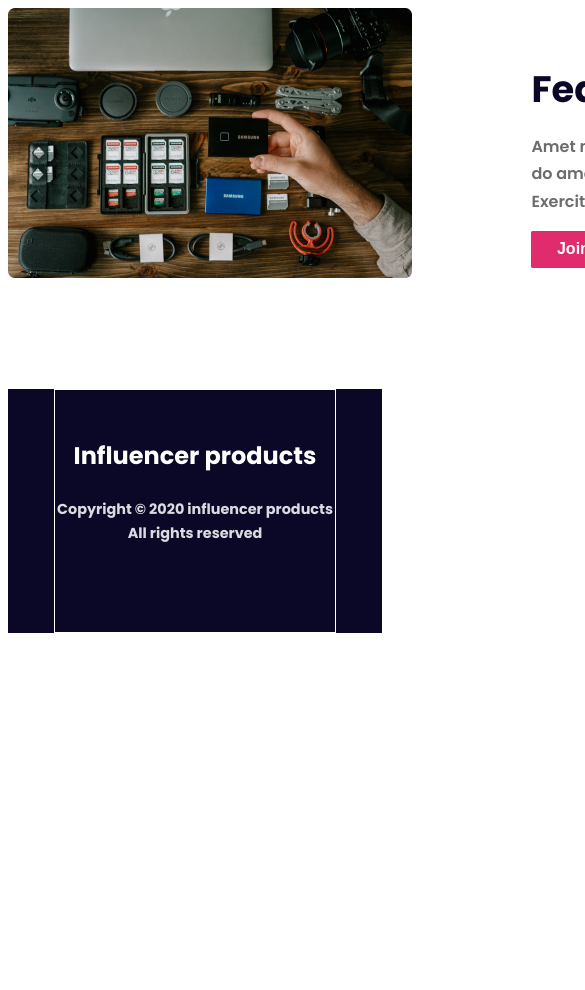
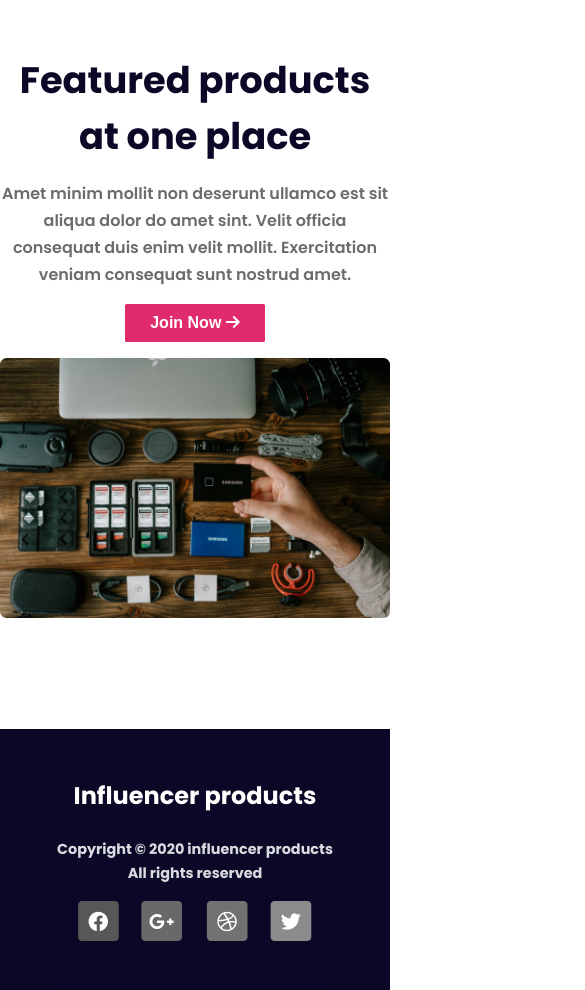
Before and after one commit to mdsabbir112/B11-influencer-gear, a plain HTML site: page index.html in a window 390 px wide. Shown: the part 6460-7450 px from the top of the page, 585 px wide, since content can reach past the window. Before the commit the page ends 7101 px from the top, so only its background shows below. Drawn offline with Linux system fonts and the light colour scheme.

Commit message:
added the mobile responsive section

```diff
--- a/Styles/Blog.css
+++ b/Styles/Blog.css
@@ -11,6 +11,7 @@
 /* Body style */
 .body-color{
     background-color: #FFFFFF;
+    margin: 0;
 }
 
 /* Header section */
@@ -201,7 +202,7 @@ hr{
 
 /* Feature section */
 .feature{
-    width: 1150px;
+    max-width: 1150px;
     margin: 0 auto;
     margin-bottom: 6.5rem;
     /* border: 1px solid red; */
@@ -212,11 +213,13 @@ hr{
     justify-content: space-between;
 
 }
-.feature-img{
+.feature-img img{
     width: 100%;
     /* height: 100%; */
 }
-.feature-content{}
+.feature-content{
+    /* width: 100%; */
+}
 .feature-title{
     font-size: 2.3rem;
     font-weight: 700;
@@ -235,6 +238,7 @@ hr{
 }
 .feature-content button{
     border-radius: 0.1rem;
+
 }
 
 /* Footer Section */
@@ -245,7 +249,7 @@ hr{
 .footer-content{
     max-width: 280px;
     margin: 0 auto;
-    border: 1px solid white;
+    border: 1px solid rgba(15,15,15,0.1);
 }
 .footer-container{
     margin-bottom: 3rem;
@@ -259,12 +263,18 @@ hr{
 
 }
 .footer-des{
-        font-size: 0.9rem;
+    font-size: 0.9rem;
     font-weight: 700;
     line-height: 1.5rem;
     color: #d9dbe1;
 }
-.footer-image{}
+.footer-image{
+    /* width: 80%; */
+    display: flex;
+    justify-content: space-evenly;
+    filter: grayscale(100%);
+    margin-top: 1rem;
+}
 .footer-image img{}
 
 
@@ -292,5 +302,19 @@ hr{
         margin: 0 auto;
 
     }
+    /* feature responsive */
+    .main-feature{
+        flex-direction: column-reverse;
+        align-items: center;
+        gap: 1rem;
+    }
+    .feature-content{
+        width: 100%;
+        /* margin: 0 auto; */
+        text-align: center;
+    }
+    .feature-des{
+        width: 100%;
+    }
 
 }
--- a/index.html
+++ b/index.html
@@ -267,10 +267,10 @@ Buyers protection possible!</p>
                 </p>
             </div>
             <div class="footer-image">
-                <img src="" alt="">
-                <img src="" alt="">
-                <img src="" alt="">
-                <img src="" alt="">
+                <img src="./logos/fb.png" alt="facebook">
+                <img src="./logos/google+.png" alt="google">
+                <img src="./logos/dribble.png" alt="dribble">
+                <img src="./logos/twitter.png" alt="tweeter">
             </div>
           </div>
         </div>
```
Also changed, not shown: logos/dribble.png (added), logos/fb.png (added), logos/google+.png (added), logos/twitter.png (added).
